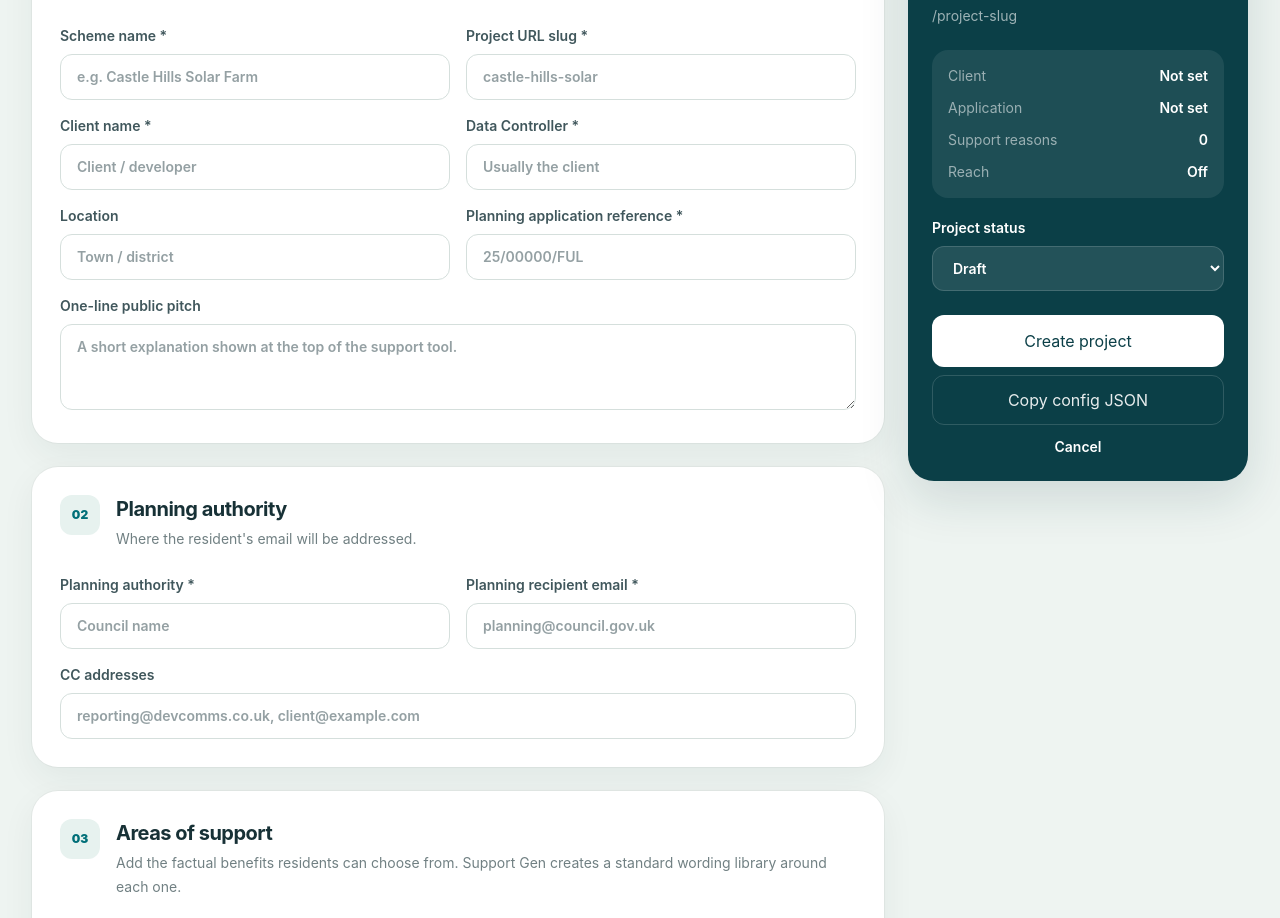
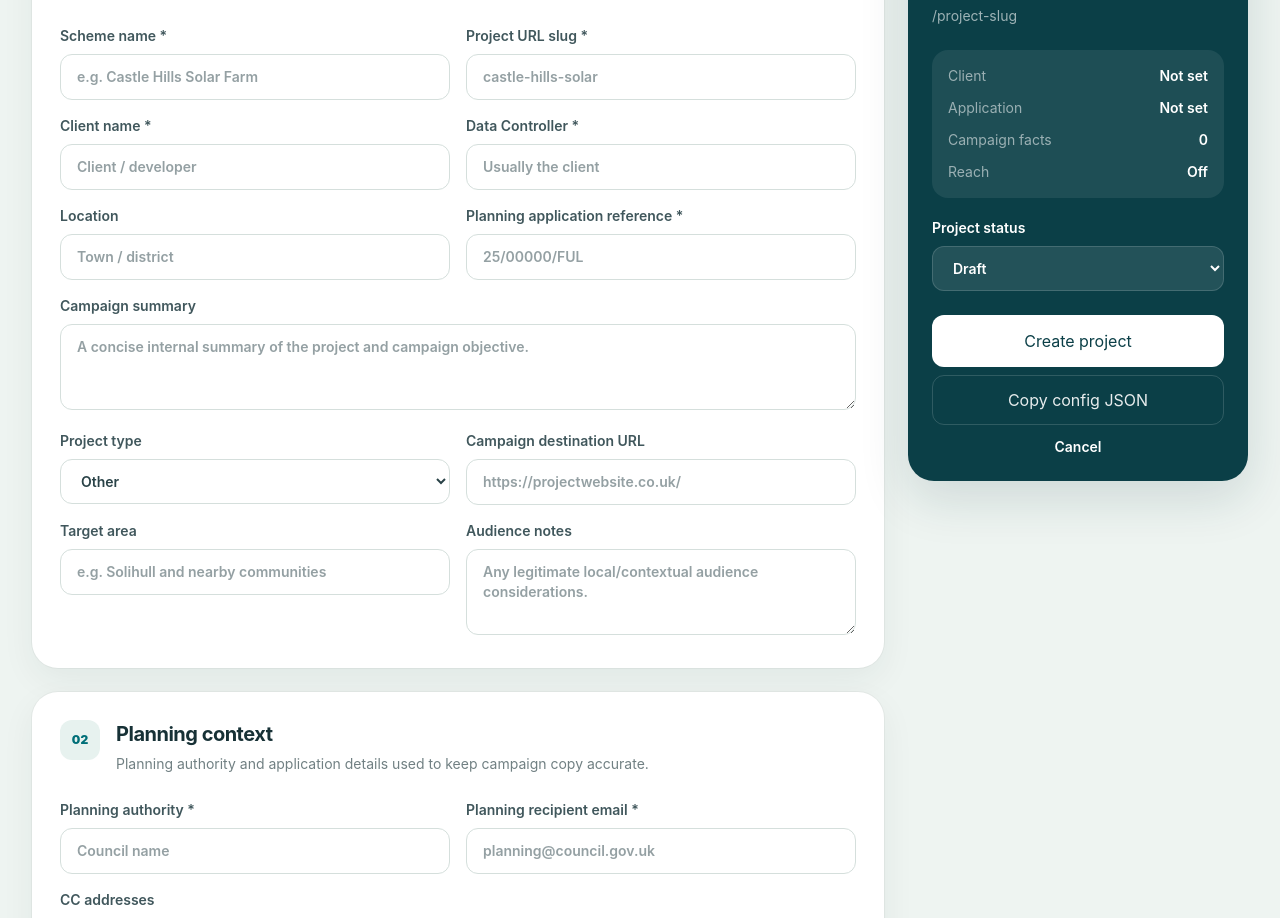
Before and after one commit to JakeWDevComms/Support-Gen, a Next.js app: page /admin/projects/new in a window 1280 px wide. Shown: the part 282-1200 px from the top of the page. Built offline with nearby package versions, Linux system fonts and the light colour scheme; no server answers.

Commit message:
Adapt project editor for Campaign Studio

```diff
--- a/src/components/project-editor.tsx
+++ b/src/components/project-editor.tsx
@@ -54,6 +54,10 @@ export function ProjectEditor({initial,databaseReady,mode}:Props){
   const [dataController,setDataController]=useState(initial?.dataController??"");
   const [location,setLocation]=useState(initial?.location??"");
   const [pitch,setPitch]=useState(initial?.pitch??"");
+  const [projectType,setProjectType]=useState(initial?.campaign?.projectType??"other");
+  const [destinationUrl,setDestinationUrl]=useState(initial?.campaign?.destinationUrl??"");
+  const [targetArea,setTargetArea]=useState(initial?.campaign?.targetArea??initial?.location??"");
+  const [audienceNotes,setAudienceNotes]=useState(initial?.campaign?.audienceNotes??"");
   const [applicationReference,setApplicationReference]=useState(initial?.applicationReference??"");
   const [authorityName,setAuthorityName]=useState(initial?.planningAuthority.name??"");
   const [recipient,setRecipient]=useState(initial?.planningAuthority.to?.[0]??"");
@@ -162,6 +166,7 @@ export function ProjectEditor({initial,databaseReady,mode}:Props){
         cc:cc.split(",").map(v=>v.trim()).filter(Boolean)
       },
       theme:{primary,primaryDark,accent,background,logoUrl:logoUrl||undefined},
+      campaign:{projectType,destinationUrl:destinationUrl||undefined,targetArea:targetArea||undefined,audienceNotes:audienceNotes||undefined},
       benefits:cleanBenefits,
       letter:{
         salutations:["Dear Planning Officer,","Dear Development Management Team,","Dear Planning Team,"],
@@ -244,10 +249,25 @@ export function ProjectEditor({initial,databaseReady,mode}:Props){
           <Field label="Location"><input className={field} value={location} onChange={e=>setLocation(e.target.value)} placeholder="Town / district"/></Field>
           <Field label="Planning application reference *"><input className={field} value={applicationReference} onChange={e=>setApplicationReference(e.target.value)} placeholder="25/00000/FUL"/></Field>
         </div>
-        <Field label="One-line public pitch"><textarea rows={3} className={field} value={pitch} onChange={e=>setPitch(e.target.value)} placeholder="A short explanation shown at the top of the support tool."/></Field>
+        <Field label="Campaign summary"><textarea rows={3} className={field} value={pitch} onChange={e=>setPitch(e.target.value)} placeholder="A concise internal summary of the project and campaign objective."/></Field>
+        <div className="grid gap-4 md:grid-cols-2">
+          <Field label="Project type">
+            <select className={field} value={projectType} onChange={e=>setProjectType(e.target.value as typeof projectType)}>
+              <option value="residential">Residential</option>
+              <option value="employment">Employment</option>
+              <option value="renewables">Renewables</option>
+              <option value="infrastructure">Infrastructure</option>
+              <option value="mixed">Mixed</option>
+              <option value="other">Other</option>
+            </select>
+          </Field>
+          <Field label="Campaign destination URL"><input className={field} value={destinationUrl} onChange={e=>setDestinationUrl(e.target.value)} placeholder="https://projectwebsite.co.uk/"/></Field>
+          <Field label="Target area"><input className={field} value={targetArea} onChange={e=>setTargetArea(e.target.value)} placeholder="e.g. Solihull and nearby communities"/></Field>
+          <Field label="Audience notes"><textarea rows={3} className={field} value={audienceNotes} onChange={e=>setAudienceNotes(e.target.value)} placeholder="Any legitimate local/contextual audience considerations."/></Field>
+        </div>
       </Section>
 
-      <Section number="02" title="Planning authority" description="Where the resident's email will be addressed.">
+      <Section number="02" title="Planning context" description="Planning authority and application details used to keep campaign copy accurate.">
         <div className="grid gap-4 md:grid-cols-2">
           <Field label="Planning authority *"><input className={field} value={authorityName} onChange={e=>setAuthorityName(e.target.value)} placeholder="Council name"/></Field>
           <Field label="Planning recipient email *"><input type="email" className={field} value={recipient} onChange={e=>setRecipient(e.target.value)} placeholder="planning@council.gov.uk"/></Field>
@@ -255,7 +275,7 @@ export function ProjectEditor({initial,databaseReady,mode}:Props){
         <Field label="CC addresses"><input className={field} value={cc} onChange={e=>setCc(e.target.value)} placeholder="reporting@devcomms.co.uk, client@example.com"/></Field>
       </Section>
 
-      <Section number="03" title="Areas of support" description="Add the factual benefits residents can choose from. Support Gen creates a standard wording library around each one.">
+      <Section number="03" title="Approved campaign facts" description="Add the factual benefits and messages the Ad Studio is allowed to use. Generated ads will be locked to these claims.">
         <div className="space-y-3">
           {benefits.map((benefit,index)=><div key={index} className="flex gap-3 rounded-2xl border border-[#e0e7e5] bg-[#fafcfb] p-4">
             <span className="mt-3 flex h-7 w-7 shrink-0 items-center justify-center rounded-lg bg-[#e7f2ef] text-xs font-black text-[#006f78]">{index+1}</span>
@@ -278,7 +298,7 @@ export function ProjectEditor({initial,databaseReady,mode}:Props){
         <Field label="Logo URL"><input className={field} value={logoUrl} onChange={e=>setLogoUrl(e.target.value)} placeholder="https://..."/></Field>
       </Section>
 
-      <Section number="05" title="Reach module" description="Tracked campaign links for Facebook, Instagram, leaflets, websites and other outreach.">
+      <Section number="05" title="Campaign tracking" description="Optional tracked links for Facebook, Instagram, leaflets, websites and other outreach.">
         <label className="flex cursor-pointer items-center gap-3 rounded-2xl border border-[#dce5e2] bg-[#f8fbfa] p-4">
           <input type="checkbox" className="h-5 w-5 accent-[#006f78]" checked={reachEnabled} onChange={e=>setReachEnabled(e.target.checked)}/>
           <span><strong>Enable Reach for this project</strong><span className="mt-1 block text-sm text-[#6d7d80]">Creates standard Facebook, Instagram, leaflet, website and organic tracked routes.</span></span>
@@ -289,8 +309,8 @@ export function ProjectEditor({initial,databaseReady,mode}:Props){
             <div className="mt-2 grid gap-3 md:grid-cols-2">
               <label className={`cursor-pointer rounded-2xl border p-4 transition ${reachJourney==="direct"?"border-[#006f78] bg-[#eef8f6]":"border-[#dce5e2] bg-white"}`}>
                 <input type="radio" name="reachJourney" value="direct" checked={reachJourney==="direct"} onChange={()=>setReachJourney("direct")} className="mr-2 accent-[#006f78]"/>
-                <strong>Direct to support tool</strong>
-                <span className="mt-1 block text-sm font-normal leading-6 text-[#6d7d80]">Best for the Clyst/Castle Hills model: the ad or QR link opens the survey/letter generator immediately.</span>
+                <strong>Direct to destination URL</strong>
+                <span className="mt-1 block text-sm font-normal leading-6 text-[#6d7d80]">The ad or QR link goes straight to the project website or campaign destination configured above.</span>
               </label>
               <label className={`cursor-pointer rounded-2xl border p-4 transition ${reachJourney==="landing"?"border-[#006f78] bg-[#eef8f6]":"border-[#dce5e2] bg-white"}`}>
                 <input type="radio" name="reachJourney" value="landing" checked={reachJourney==="landing"} onChange={()=>setReachJourney("landing")} className="mr-2 accent-[#006f78]"/>
@@ -323,7 +343,7 @@ export function ProjectEditor({initial,databaseReady,mode}:Props){
         <div className="mt-6 space-y-3 rounded-2xl bg-white/8 p-4 text-sm">
           <Summary label="Client" value={clientName||"Not set"}/>
           <Summary label="Application" value={applicationReference||"Not set"}/>
-          <Summary label="Support reasons" value={String(config.benefits.length)}/>
+          <Summary label="Campaign facts" value={String(config.benefits.length)}/>
           <Summary label="Reach" value={reachEnabled?(reachJourney==="direct"?"Direct to tool":"Landing first"):"Off"}/>
         </div>
 
```
